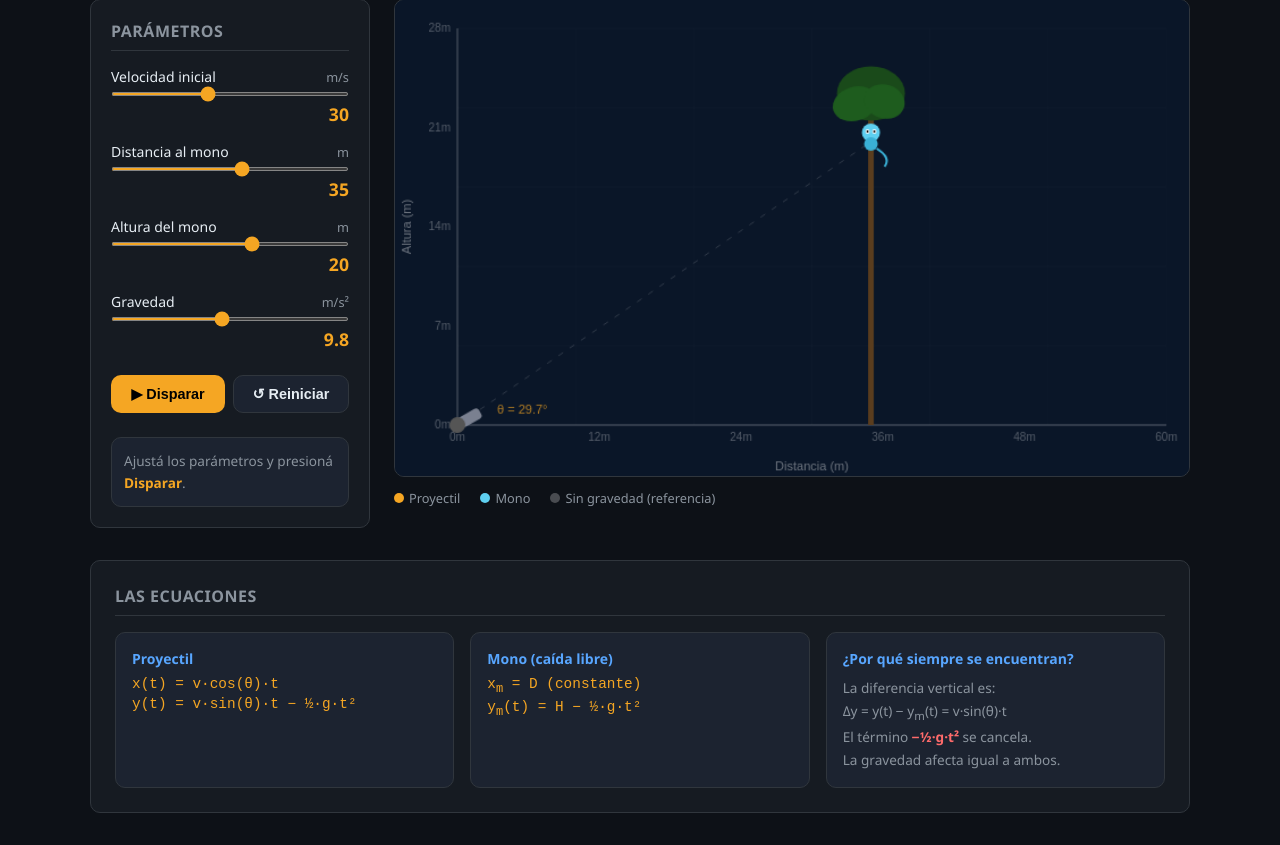
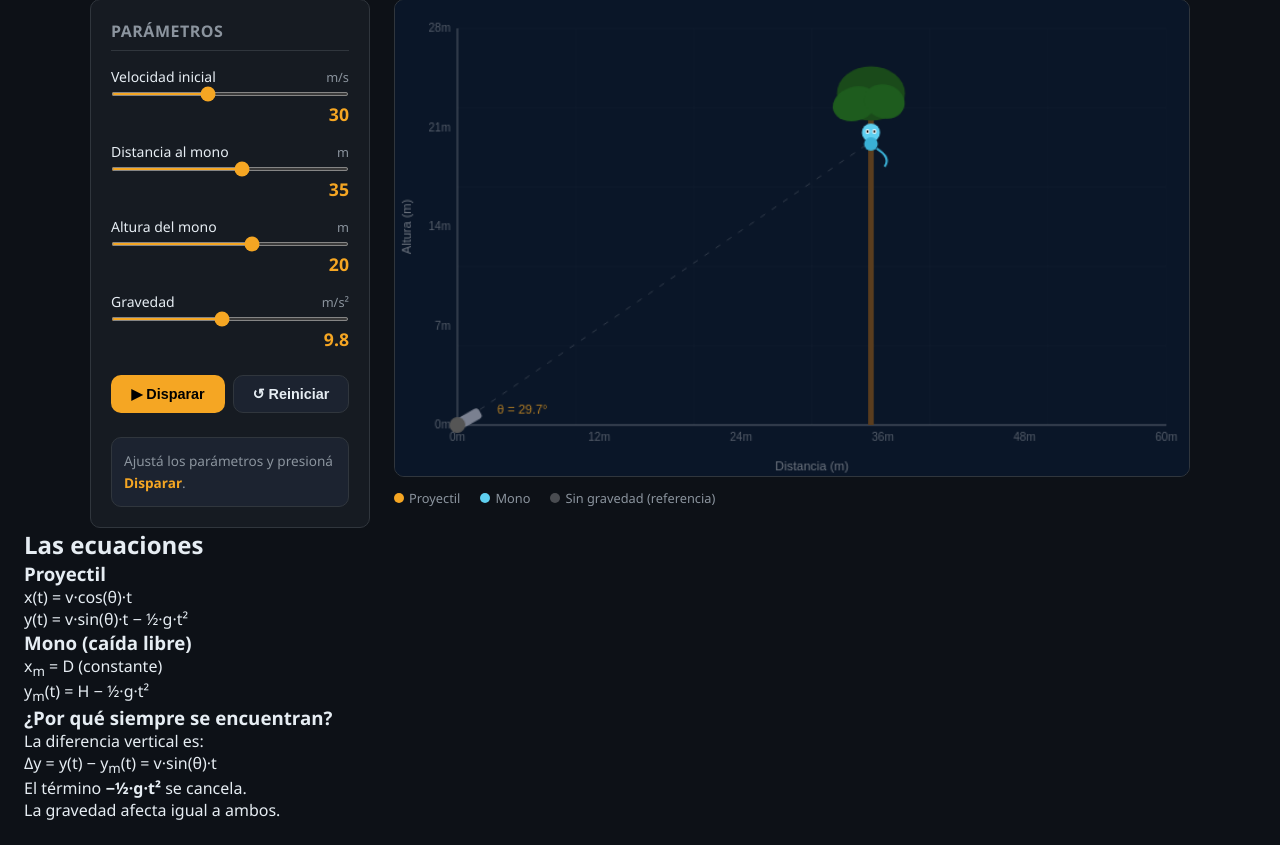
Before and after one commit to Abbea2007/ShootTheMonkey, a Flask app: page / in a window 1280 px wide. Shown: the part 124-969 px from the top of the page. Before the commit the page ends 937 px from the top, so only its background shows below. Run offline with Flask 3, Linux system fonts and the light colour scheme.

Commit message:
eliminar sección de ecuaciones del CSS

```diff
--- a/static/style.css
+++ b/static/style.css
@@ -219,57 +219,3 @@
 .dot.naranja { background: #f5a623; }
 .dot.celeste { background: #5ecff0; }
 .dot.gris    { background: rgba(255,255,255,0.25); }
-
-/* ── Sección de ecuaciones ────────────────────────────────────────────────── */
-.ecuaciones {
-  max-width: 1100px;
-  margin: 2rem auto 0;
-  padding: 1.5rem;
-  background: var(--bg-panel);
-  border: 1px solid var(--border);
-  border-radius: var(--radius);
-}
-
-.ecuaciones h2 {
-  font-size: 1rem;
-  color: var(--text-sec);
-  text-transform: uppercase;
-  letter-spacing: 0.5px;
-  margin-bottom: 1rem;
-  border-bottom: 1px solid var(--border);
-  padding-bottom: 0.5rem;
-}
-
-.eq-grid {
-  display: grid;
-  grid-template-columns: repeat(auto-fit, minmax(200px, 1fr));
-  gap: 1rem;
-}
-
-.eq-card {
-  background: var(--bg-card);
-  border: 1px solid var(--border);
-  border-radius: var(--radius);
-  padding: 1rem;
-}
-
-.eq-card h3 {
-  font-size: 0.875rem;
-  color: var(--accent-blue);
-  margin-bottom: 0.5rem;
-}
-
-.eq {
-  font-family: 'Courier New', monospace;
-  font-size: 0.9rem;
-  color: var(--accent);
-  margin-bottom: 4px;
-}
-
-.eq-explicacion {
-  font-size: 0.85rem;
-  color: var(--text-sec);
-  line-height: 1.7;
-}
-
-.eq-explicacion strong { color: var(--accent-red); }
```
